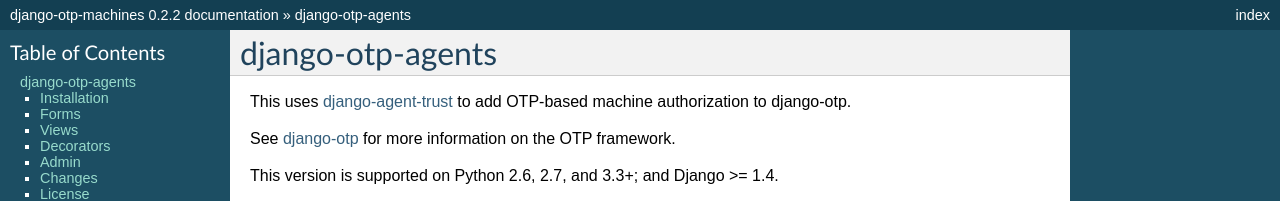
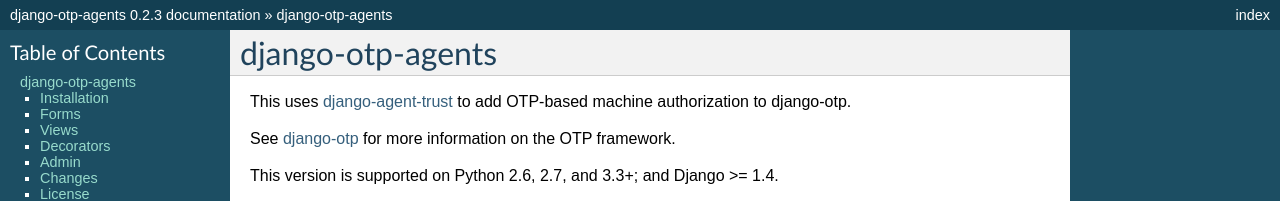
Before and after one commit to django-otp/django-otp-agents, a Sphinx documentation site: the page built from docs/source/index.rst, in a window 1280 px wide and 900 px high. Shown: the top 201 px of the window. Built offline with Sphinx 7.4.7, drawn with Linux system fonts in a browser that asks for light colours; some of the changed text lies outside the part shown.

Commit message:
Version 0.2.3

```diff
--- a/docs/source/conf.py
+++ b/docs/source/conf.py
@@ -1,6 +1,6 @@
 # -*- coding: utf-8 -*-
 #
-# django-otp-machines documentation build configuration file, created by
+# django-otp-agents documentation build configuration file, created by
 # sphinx-quickstart on Wed Jul 25 13:46:24 2012.
 #
 # This file is execfile()d with the current directory set to its containing dir.
@@ -60,7 +60,7 @@
 master_doc = 'index'
 
 # General information about the project.
-project = u'django-otp-machines'
+project = u'django-otp-agents'
 copyright = u'2012, Peter Sagerson'
 
 # The version info for the project you're documenting, acts as replacement for
@@ -70,7 +70,7 @@
 # The short X.Y version.
 version = '0.1'
 # The full version, including alpha/beta/rc tags.
-release = '0.2.2'
+release = '0.2.3'
 
 
 # The language for content autogenerated by Sphinx. Refer to documentation
@@ -185,7 +185,7 @@
 #html_file_suffix = None
 
 # Output file base name for HTML help builder.
-htmlhelp_basename = 'django-otp-machinesdoc'
+htmlhelp_basename = 'django-otp-agents'
 
 
 # -- Options for LaTeX output --------------------------------------------------
@@ -204,7 +204,7 @@
 # Grouping the document tree into LaTeX files. List of tuples
 # (source start file, target name, title, author, documentclass [howto/manual]).
 latex_documents = [
-  ('index', 'django-otp-machines.tex', u'django-otp-machines Documentation',
+  ('index', 'django-otp-agents.tex', u'django-otp-agents Documentation',
    u'Peter Sagerson', 'manual'),
 ]
 
@@ -234,7 +234,7 @@
 # One entry per manual page. List of tuples
 # (source start file, name, description, authors, manual section).
 man_pages = [
-    ('index', 'django-otp-machines', u'django-otp-machines Documentation',
+    ('index', 'django-otp-agents', u'django-otp-agents Documentation',
      [u'Peter Sagerson'], 1)
 ]
 
@@ -248,8 +248,8 @@
 # (source start file, target name, title, author,
 #  dir menu entry, description, category)
 texinfo_documents = [
-  ('index', 'django-otp-machines', u'django-otp-machines Documentation',
-   u'Peter Sagerson', 'django-otp-machines', 'One line description of project.',
+  ('index', 'django-otp-agents', u'django-otp-agents Documentation',
+   u'Peter Sagerson', 'django-otp-agents', 'One line description of project.',
    'Miscellaneous'),
 ]
 
--- a/setup.py
+++ b/setup.py
@@ -5,7 +5,7 @@
 
 setup(
     name='django-otp-agents',
-    version='0.2.2',
+    version='0.2.3',
     description="Integration of django-otp and django-agent-trust.",
     long_description=open('README.rst').read(),
     author='Peter Sagerson',
```
Also changed, not shown: 1 other file.
